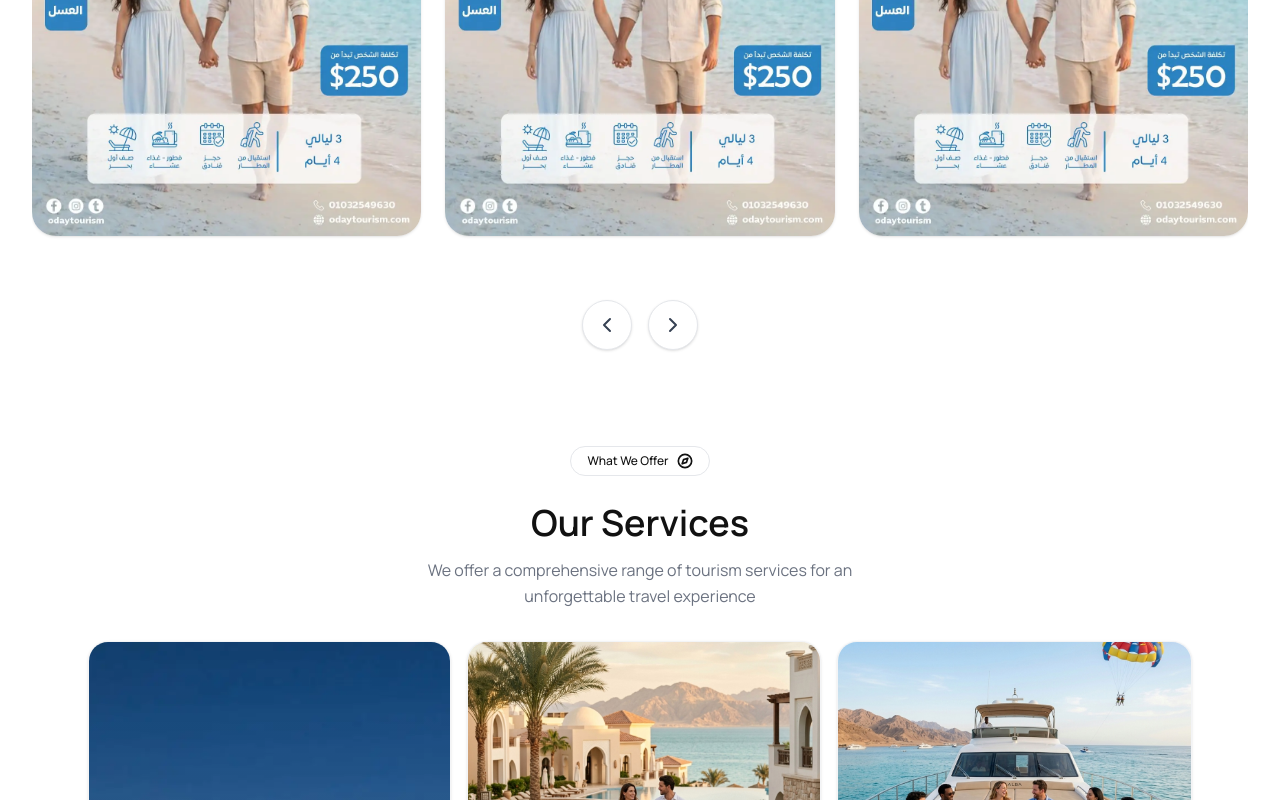
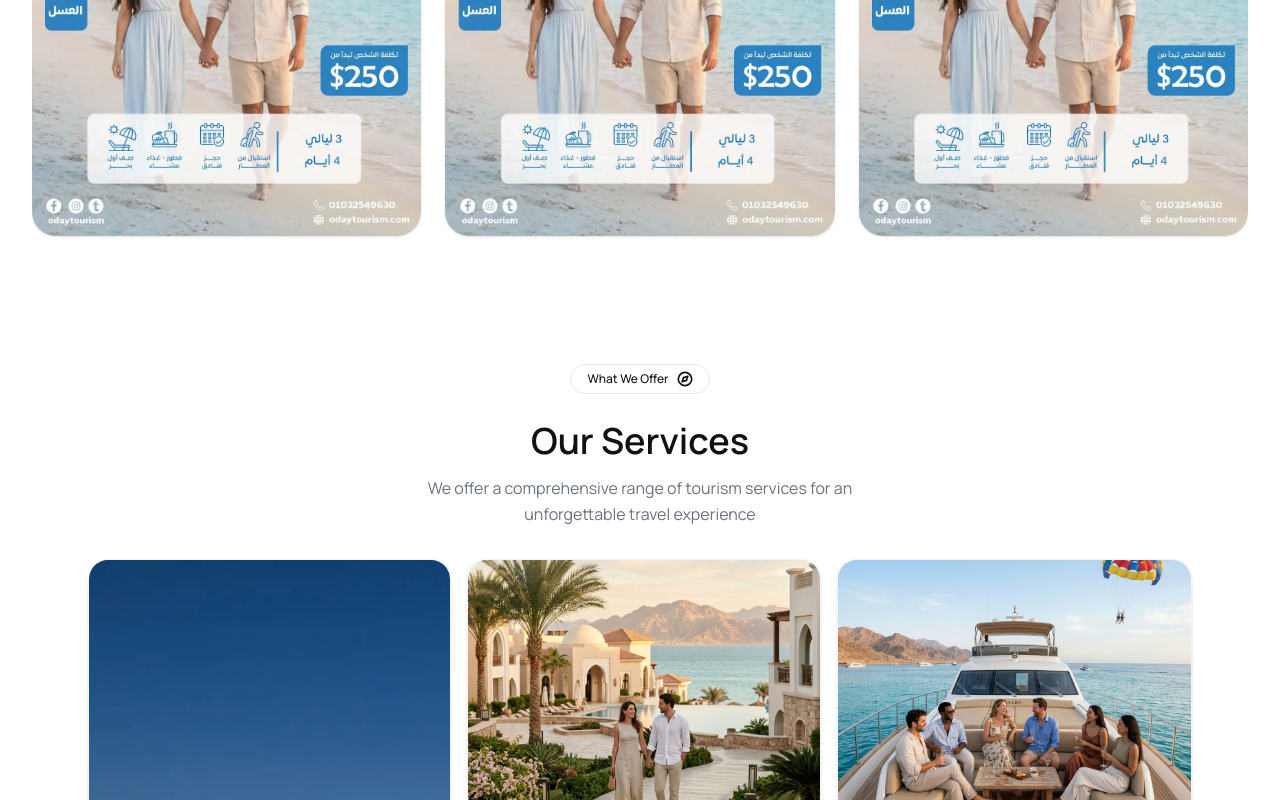
Before and after one commit to zakad00e2/oday, a Next.js app: page /en in a window 1280 px wide. Shown: the part 1398-2198 px from the top of the page. Built offline with nearby package versions, Linux system fonts and the light colour scheme; no server answers.

Commit message:
refactor: remove unused navigation arrows and related scroll functions

```diff
--- a/components/PackagesGallery.tsx
+++ b/components/PackagesGallery.tsx
@@ -6,7 +6,6 @@ import { defaultHomeGalleryContent } from "@/lib/home-gallery-content";
 import { listOffers, type OfferItem } from "@/lib/offer-service";
 import ScrollReveal from "./ScrollReveal";
 import { useI18n } from "@/lib/i18n/dictionary-context";
-import { ChevronRight, ChevronLeft } from "lucide-react";
 
 type LoadState = "loading" | "loaded" | "error";
 
@@ -121,20 +120,6 @@ export default function PackagesGallery() {
 
   const isLoading = loadState === "loading";
 
-  const scrollNext = () => {
-    if (scrollContainerRef.current) {
-      const scrollAmount = isAr ? -400 : 400;
-      scrollContainerRef.current.scrollBy({ left: scrollAmount, behavior: "smooth" });
-    }
-  };
-
-  const scrollPrev = () => {
-    if (scrollContainerRef.current) {
-      const scrollAmount = isAr ? 400 : -400;
-      scrollContainerRef.current.scrollBy({ left: scrollAmount, behavior: "smooth" });
-    }
-  };
-
   return (
     <section className="pt-24 pb-10 bg-white" id="packages-gallery">
       <ScrollReveal>
@@ -229,25 +214,8 @@ export default function PackagesGallery() {
             )}
           </div>
 
-          {/* Navigation Arrows */}
-          {!isLoading && galleryPackages.length > 0 && (
-            <div className="flex justify-center gap-4 mt-8" dir={isAr ? "rtl" : "ltr"}>
-              <button
-                onClick={scrollPrev}
-                className="p-3 rounded-full border border-gray-200 bg-white shadow-sm hover:bg-gray-50 transition-colors flex items-center justify-center"
-                aria-label="Previous image"
-              >
-                {isAr ? <ChevronRight className="w-6 h-6 text-gray-700" /> : <ChevronLeft className="w-6 h-6 text-gray-700" />}
-              </button>
-              <button
-                onClick={scrollNext}
-                className="p-3 rounded-full border border-gray-200 bg-white shadow-sm hover:bg-gray-50 transition-colors flex items-center justify-center"
-                aria-label="Next image"
-              >
-                {isAr ? <ChevronLeft className="w-6 h-6 text-gray-700" /> : <ChevronRight className="w-6 h-6 text-gray-700" />}
-              </button>
-            </div>
-          )}
+          {/* Navigation Arrows - Disabled by User */}
+
         </div>
       </ScrollReveal>
     </section>
```
